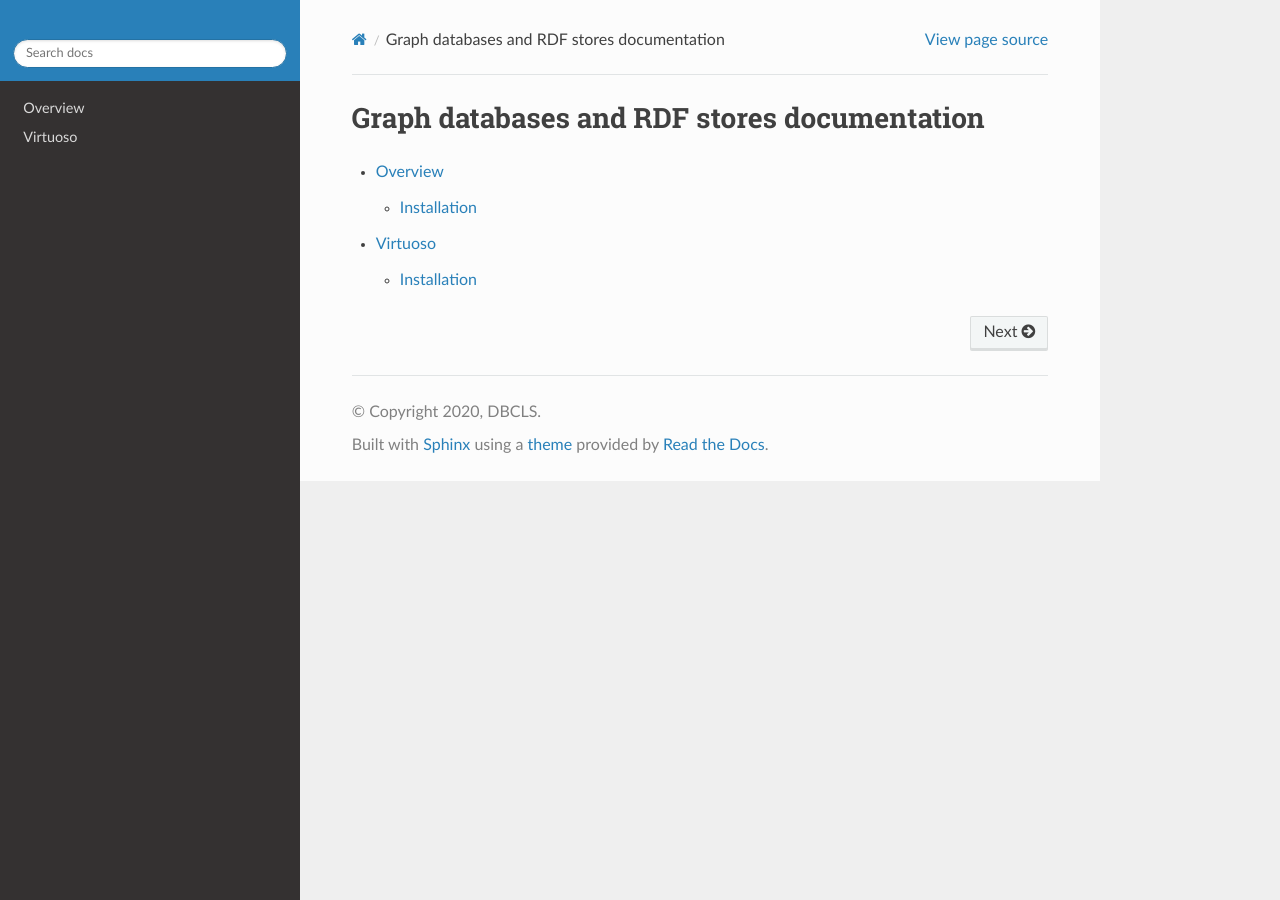
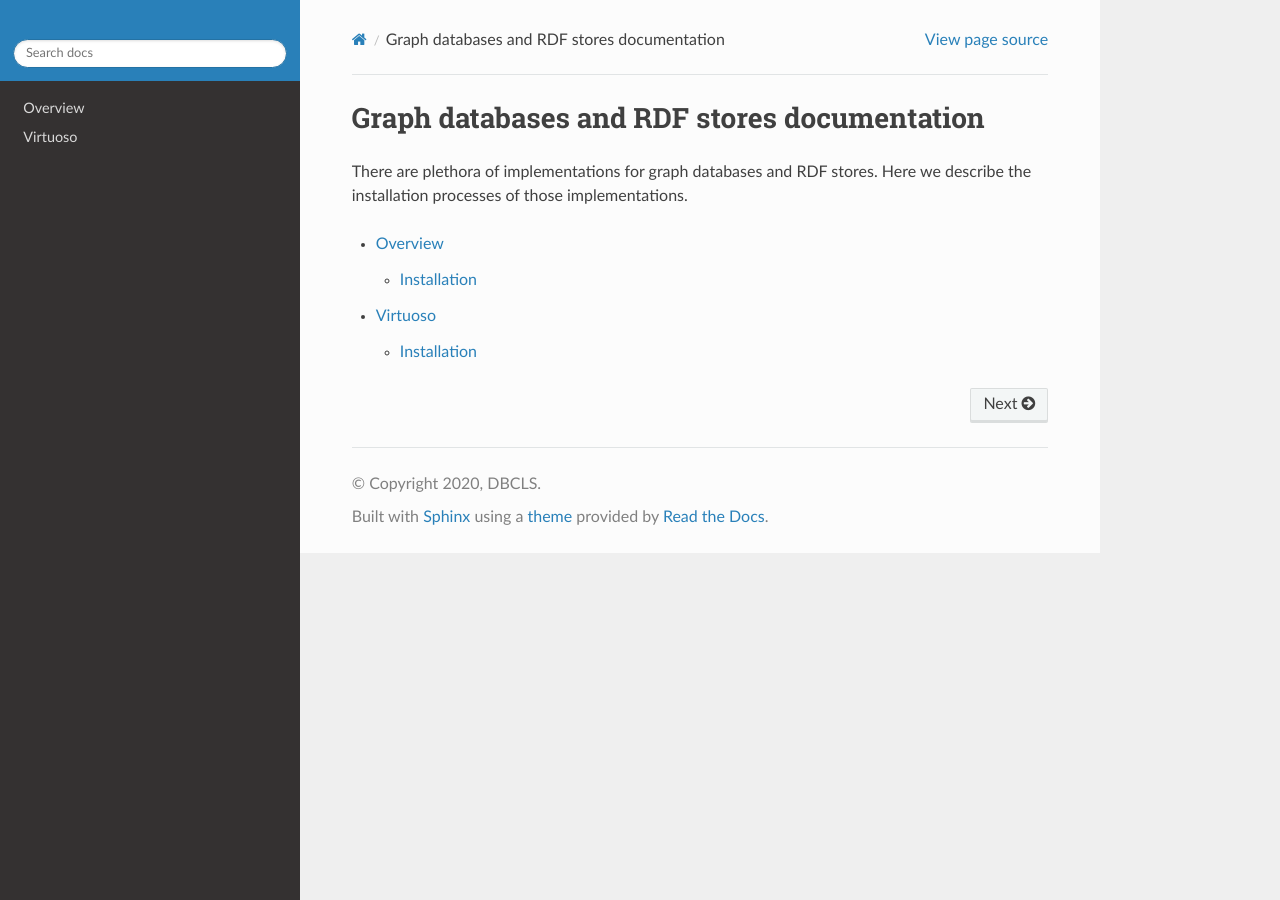
Before and after one commit to dbcls/graphdbs, a Sphinx documentation site: the page built from docs/index.rst, in a window 1280 px wide. Built offline with Sphinx 7.4.7 and the Read the Docs theme 2.0.0, drawn with Linux system fonts in a browser that asks for light colours.

Commit message:
modify docs/index.rst

```diff
--- a/docs/index.rst
+++ b/docs/index.rst
@@ -1,5 +1,9 @@
 Graph databases and RDF stores documentation
 ===================
+
+There are plethora of implementations for graph databases and RDF
+stores.
+Here we describe the installation processes of those implementations.
 
 .. toctree::
    :maxdepth: 2
```
